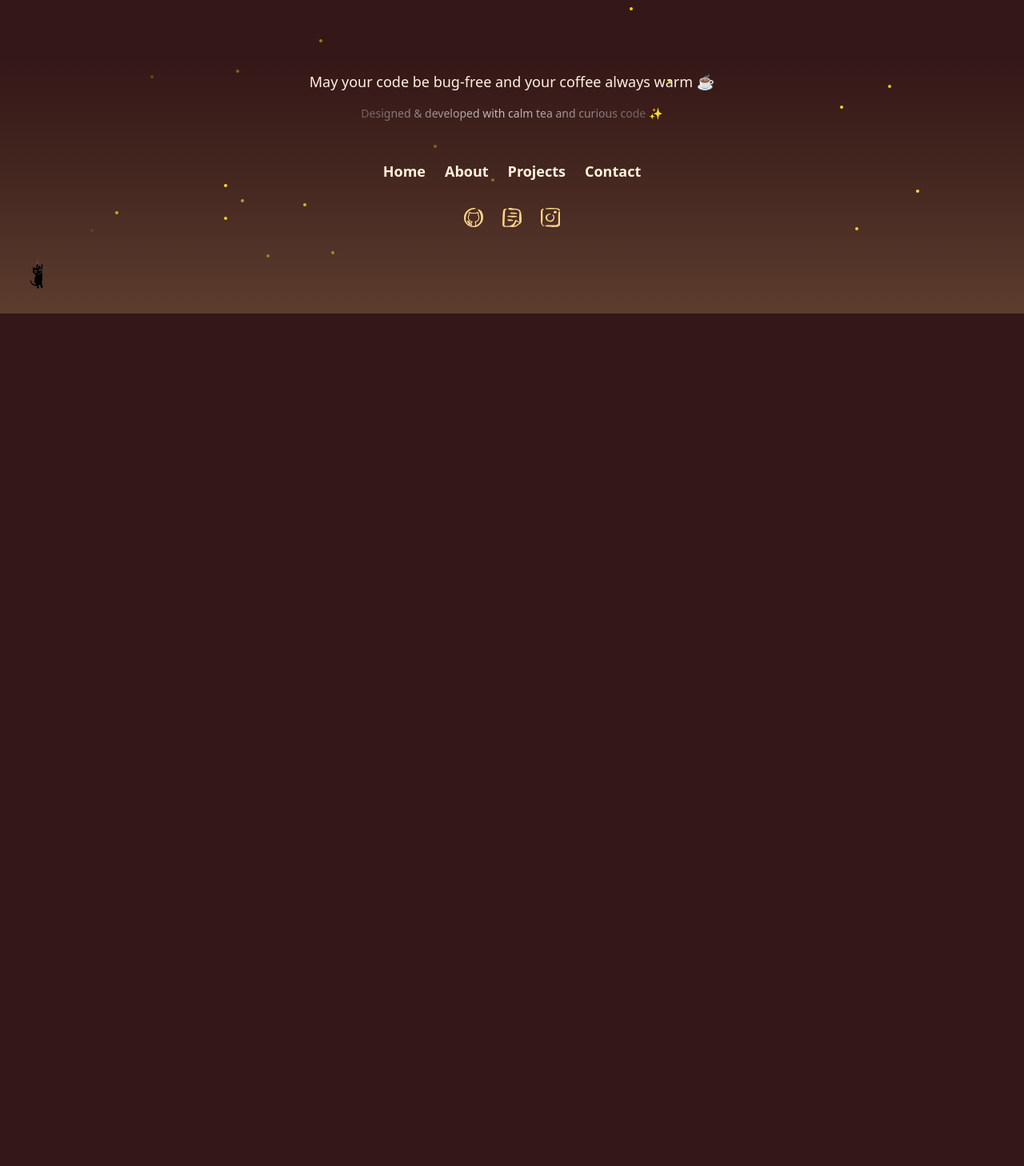
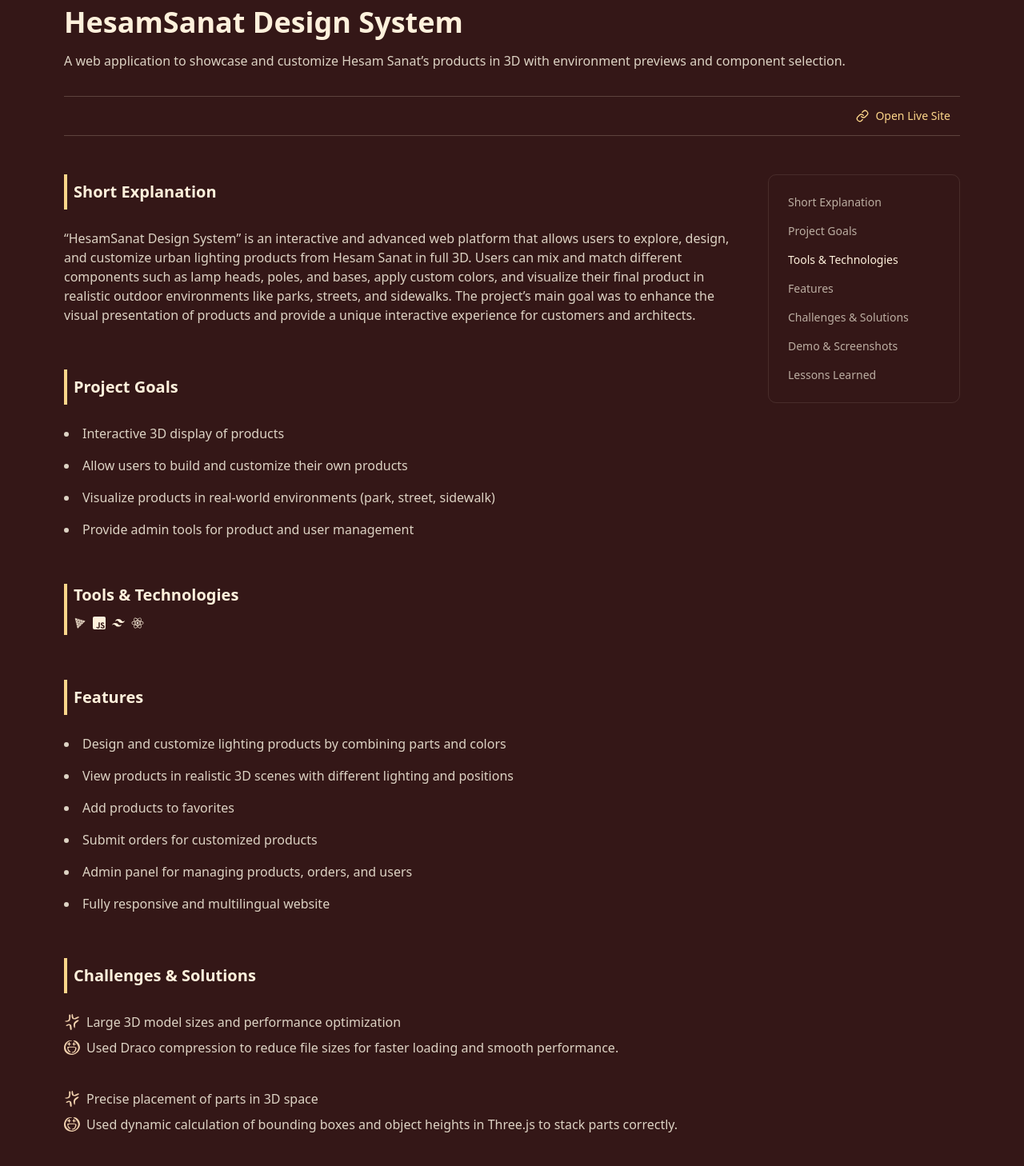
Before and after one commit to TahmineRH/portfolio, a React (Vite) app: page /projects/design-system in a window 1280 px wide. Shown: the part 120-1578 px from the top of the page at 80% size. Before the commit the page ends 800 px from the top, so only its background shows below. Built offline with nearby package versions, Linux system fonts and the light colour scheme.

Commit message:
feat: implement Design System project page and add new tech icons for improved project representation

```diff
--- /dev/null
+++ b/src/assets/icons/threejs.tsx
@@ -0,0 +1,69 @@
+import { useThemeStore } from "../../store/theme";
+
+type TypeScriptProps = {
+  className?: string;
+};
+
+export default function Threejs({ className }: TypeScriptProps) {
+  const theme = useThemeStore((state) => state.theme);
+  return (
+    <svg
+      width="100%"
+      height="100%"
+      viewBox="0 0 512 512"
+      version="1.1"
+      xmlns="http://www.w3.org/2000/svg"
+      xmlnsXlink="http://www.w3.org/1999/xlink"
+      xmlSpace="preserve"
+      fillRule="evenodd"
+      clipRule="evenodd"
+      strokeLinejoin="round"
+      strokeMiterlimit="10"
+      className={className}
+    >
+      <g transform="matrix(2.25096,0,0,2.25096,256.253,256.48)">
+        <g id="Three.js_Icon.svg" transform="matrix(1,0,0,1,-113.385,-113.385)">
+          <g transform="matrix(1,0,0,1,8.964,4.2527)">
+            <path
+              d="M63.02,200.61L19.807,25.67L193.037,75.544L63.02,200.61Z"
+              fill="currentColor"
+              stroke="currentColor"
+              strokeWidth="6px"
+            />
+            <path
+              d="M106.39,50.612L127.981,138.108L41.414,113.163L106.39,50.612Z"
+              fill="currentColor"
+              stroke={theme === "dark" ? "#341716" : "#fff1dc"}
+              strokeWidth="6px"
+            />
+            <path
+              d="M84.91,125.03L74.186,81.565L117.194,93.911L84.91,125.03Z"
+              fill="currentColor"
+              stroke={theme === "dark" ? "#341716" : "#fff1dc"}
+              strokeWidth="6px"
+            />
+            <path
+              d="M63.458,38.153L74.182,81.618L31.174,69.272L63.458,38.153Z"
+              fill="currentColor"
+              stroke={theme === "dark" ? "#341716" : "#fff1dc"}
+              strokeWidth="6px"
+            />
+            <path
+              d="M149.47,62.93L160.194,106.395L117.186,94.049L149.47,62.93Z"
+              fill="currentColor"
+              stroke={theme === "dark" ? "#341716" : "#fff1dc"}
+              strokeWidth="6px"
+            />
+            <path
+              d="M84.915,125.06L95.639,168.525L52.631,156.179L84.915,125.06Z"
+              fill="currentColor"
+              stroke={theme === "dark" ? "#341716" : "#fff1dc"}
+              strokeWidth="6px"
+            />
+          </g>
+        </g>
+        <g id="Three.js_Icon.svg1"></g>
+      </g>
+    </svg>
+  );
+}
--- a/src/components/home/project-card.tsx
+++ b/src/components/home/project-card.tsx
@@ -31,12 +31,14 @@
   const cards = [
     {
       id: 1,
-      title: "Card One",
-      summary: "This is card one",
-      tools: [],
+      title: t("Projects.first.name"),
+      summary: t("Projects.first.summary"),
+      tools: t("Projects.first.tools")
+        .split(",")
+        .map((tool) => tool.trim() as ToolName),
       col: 4,
       picture: treeD,
-      more: "/projects",
+      more: "/projects/design-system",
     },
     {
       id: 2,
@@ -154,7 +156,8 @@
                   <div className="flex justify-between mt-6">
                     <Link to={activeCard.more}>
                       <Button className="flex items-center justify-center gap-2">
-                        {t("Projects.titles.view")} <ChevronRight className="rtl:rotate-180" />
+                        {t("Projects.titles.view")}{" "}
+                        <ChevronRight className="rtl:rotate-180" />
                       </Button>
                     </Link>
                     {activeCard.link && (
--- /dev/null
+++ b/src/components/projects/design-system.tsx
@@ -0,0 +1,147 @@
+import ChallengDark from "@/assets/icons/challeng-dark.svg";
+import Challeng from "@/assets/icons/challeng.svg";
+import SolutionDark from "@/assets/icons/solution-dark.svg";
+import Solution from "@/assets/icons/sulotion.svg";
+import { LinkIcon } from "lucide-react";
+import { useTranslation } from "react-i18next";
+import { Link } from "react-router-dom";
+import { useThemeStore } from "../../store/theme";
+import { Button } from "../ui/button";
+import HesamDemo from "./demos/hesam-demo";
+import SectionNav from "./section-nav";
+import { useTechIcons, type ToolName } from "./tech-icons";
+
+function DesignSystem() {
+  const { t } = useTranslation();
+
+  const techIcons = useTechIcons();
+
+  const theme = useThemeStore((state) => state.theme);
+
+  const tools = t("Projects.first.tools")
+    .split(",")
+    .map((tool) => tool.trim() as ToolName);
+
+  return (
+    <main className="px-4 mx-auto pt-32 space-y-12">
+      <div className="mb-8 flex flex-col gap-4">
+        <div className="font-bold text-4xl">{t("Projects.first.name")}</div>
+        <div className="text-light">{t("Projects.first.summary")}</div>
+      </div>
+      <div className="w-full border-y border-foreground/20 py-1 flex justify-end">
+        <Link
+          to="https://hesamsanat.com/en"
+          target="_blank"
+          rel="noopener noreferrer"
+        >
+          <Button
+            variant={"link"}
+            className="group flex items-center justify-center gap-2"
+          >
+            <LinkIcon className="group-hover:text-firstary" />
+            {t("Projects.titles.live")}
+          </Button>
+        </Link>
+      </div>
+      <div className="flex flex-row-reverse justify-between gap-8">
+        <SectionNav />
+        <div className="space-y-12">
+          <div className="flex flex-col space-y-14">
+            <div id="description" className="flex flex-col gap-6">
+              <h2 className="text-xl font-bold ltr:border-l-4 rtl:border-r-4 p-2">
+                {t("Projects.titles.description")}
+              </h2>
+              <p className="text-light">{t("Projects.first.description")}</p>
+            </div>
+            <div id="goals" className="flex flex-col gap-6">
+              <h2 className="text-xl font-bold ltr:border-l-4 rtl:border-r-4 p-2">
+                {t("Projects.titles.goals")}
+              </h2>
+              <ul className="list-inside list-disc flex flex-col gap-4">
+                {[...Array(4)].map((_, i) => (
+                  <li key={i} className="text-light">
+                    {t(`Projects.first.goals.${i + 1}`)}
+                  </li>
+                ))}
+              </ul>
+            </div>
+            <div
+              id="tools"
+              className="text-xl font-bold ltr:border-l-4 rtl:border-r-4 px-2 flex flex-col gap-2"
+            >
+              <h2>{t("Projects.titles.tools")}</h2>
+              <ul className="flex flex-wrap gap-2 items-end">
+                {tools.map((tool, i) => (
+                  <li key={i}>{techIcons[tool as ToolName] || null}</li>
+                ))}
+              </ul>
+            </div>
+            <div id="features" className="flex flex-col gap-6">
+              <h2 className="text-xl font-bold ltr:border-l-4 rtl:border-r-4 p-2">
+                {t("Projects.titles.features")}
+              </h2>
+              <ul className="list-inside list-disc flex flex-col gap-4">
+                {[...Array(6)].map((_, i) => (
+                  <li key={i} className="text-light">
+                    {t(`Projects.first.features.${i + 1}`)}
+                  </li>
+                ))}
+              </ul>
+            </div>
+            <div id="chalenges" className="flex flex-col gap-6 ">
+              <h2 className="text-xl font-bold ltr:border-l-4 rtl:border-r-4 p-2">
+                {t("Projects.titles.chalenges")}
+              </h2>
+              <ul className="flex flex-col gap-10">
+                {[...Array(4)].map((_, i) => (
+                  <div className="flex flex-col gap-2" key={i}>
+                    <li className="text-light flex items-center gap-2">
+                      <img
+                        src={theme === "light" ? Challeng : ChallengDark}
+                        draggable={false}
+                        onContextMenu={(e) => e.preventDefault()}
+                        className="w-5 h-5 object-contain max-md:w-5 max-md:h-5"
+                        alt="CV"
+                      />
+                      {t(`Projects.first.chalenges.chalenge${i + 1}`)}
+                    </li>
+                    <li className="text-light flex items-center gap-2">
+                      <img
+                        src={theme === "light" ? Solution : SolutionDark}
+                        draggable={false}
+                        onContextMenu={(e) => e.preventDefault()}
+                        className="w-5 h-5 object-contain max-md:w-5 max-md:h-5"
+                        alt="CV"
+                      />
+                      {t(`Projects.first.chalenges.solution${i + 1}`)}
+                    </li>
+                  </div>
+                ))}
+              </ul>
+            </div>
+            <div id="demo" className="flex flex-col gap-6">
+              <h2 className="text-xl font-bold ltr:border-l-4 rtl:border-r-4 p-2">
+                {t("Projects.titles.demo")}
+              </h2>
+              <HesamDemo />
+            </div>
+            <div id="lessons" className="flex flex-col gap-6">
+              <h2 className="text-xl font-bold ltr:border-l-4 rtl:border-r-4 p-2">
+                {t("Projects.titles.lessons")}
+              </h2>
+              <ul className="list-inside list-disc flex flex-col gap-4">
+                {[...Array(4)].map((_, i) => (
+                  <li key={i} className="text-light">
+                    {t(`Projects.first.lessons.${i + 1}`)}
+                  </li>
+                ))}
+              </ul>
+            </div>
+          </div>
+        </div>
+      </div>
+    </main>
+  );
+}
+
+export default DesignSystem;
--- a/src/components/projects/tech-icons.tsx
+++ b/src/components/projects/tech-icons.tsx
@@ -1,10 +1,11 @@
 import { ReactComponent as MotionLib } from "@/assets/icons/motion.svg";
 import { ReactComponent as NextIcon } from "@/assets/icons/nextjs.svg";
+import { ReactComponent as Reactjs } from "@/assets/icons/react.svg";
 import { ReactComponent as Shadcn } from "@/assets/icons/shadcn.svg";
 import { ReactComponent as Tailwind } from "@/assets/icons/tailwindcss.svg";
-import { ReactComponent as Threejs } from "@/assets/icons/threejs.svg";
 import { useMemo, type JSX } from "react";
 import JavaScript from "../../assets/icons/javaScript";
+import Threejs from "../../assets/icons/threejs";
 import TinyMCE from "../../assets/icons/tinymce";
 import TypeScript from "../../assets/icons/typescript";
 import { Tooltip, TooltipContent, TooltipTrigger } from "../ui/tooltip";
@@ -17,7 +18,9 @@
   | "JavaScript"
   | "CMS (TinyMCE)"
   | "Motion"
-  | "Three.js";
+  | "Three.js"
+  | "React.js"
+  | "Vanilla JS";
 
 export const useTechIcons = () => {
   const techIcons = useMemo<Record<ToolName, JSX.Element>>(
@@ -29,6 +32,16 @@
           </TooltipTrigger>
           <TooltipContent>
             <p>Next.js</p>
+          </TooltipContent>
+        </Tooltip>
+      ),
+      "React.js": (
+        <Tooltip>
+          <TooltipTrigger>
+            <Reactjs className="h-4 w-4 text-foreground rounded-full" />
+          </TooltipTrigger>
+          <TooltipContent>
+            <p>React.js</p>
           </TooltipContent>
         </Tooltip>
       ),
@@ -72,6 +85,16 @@
           </TooltipContent>
         </Tooltip>
       ),
+      "Vanilla JS": (
+        <Tooltip>
+          <TooltipTrigger>
+            <JavaScript className="h-4 w-4 text-foreground rounded-xs" />
+          </TooltipTrigger>
+          <TooltipContent>
+            <p>Vanilla JS</p>
+          </TooltipContent>
+        </Tooltip>
+      ),
       "CMS (TinyMCE)": (
         <Tooltip>
           <TooltipTrigger>
--- a/src/route.tsx
+++ b/src/route.tsx
@@ -2,6 +2,7 @@
 import Hesamsanat from "./components/projects/hesmasanat";
 import About from "./pages/about";
 import Home from "./pages/home";
+import DesignSystem from "./components/projects/design-system";
 
 function AppRoutes() {
   return (
@@ -10,6 +11,7 @@
       <Route path="/about" element={<About />} />
       <Route path="/projects" element={<Home />} />
       <Route path="/projects/hesamsanat" element={<Hesamsanat />} />
+      <Route path="/projects/design-system" element={<DesignSystem />} />
       <Route path="/contact" element={<Home />} />
     </Routes>
   );
```
Also changed, not shown: src/assets/icons/react.svg (added), src/assets/icons/threejs.svg (deleted).
